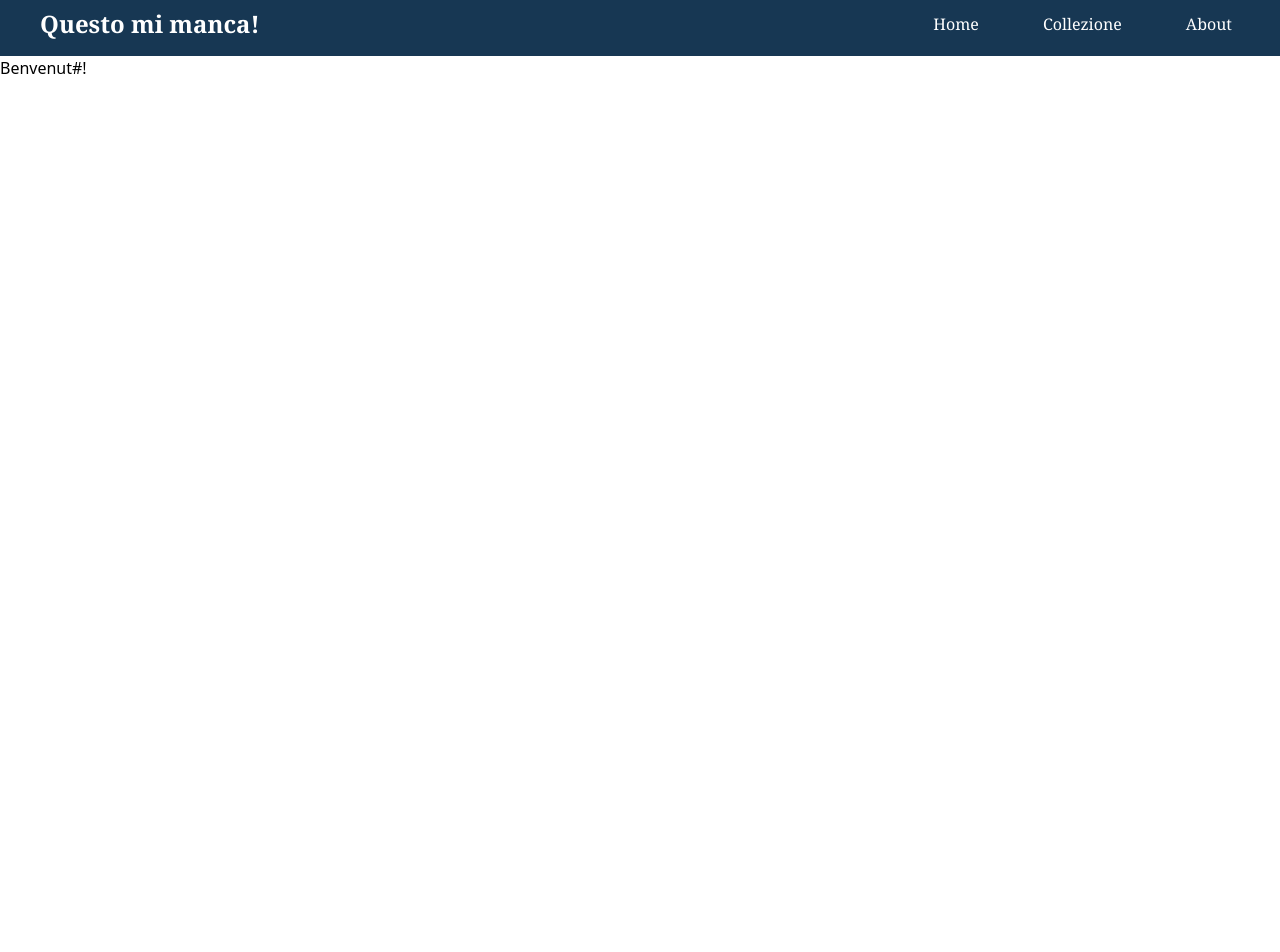
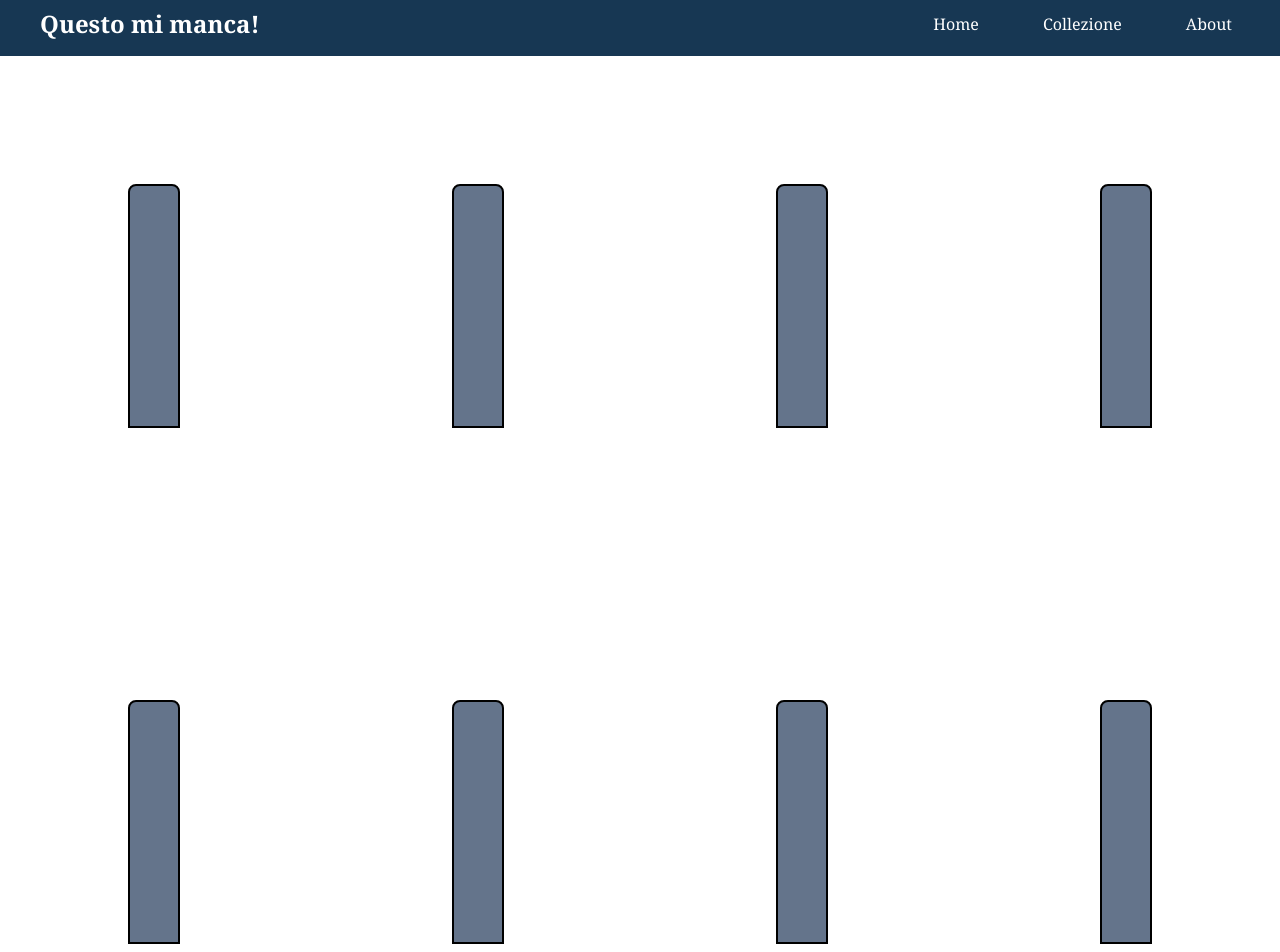
Before and after one commit to Laggatraz/Questo-mi-manca, a SvelteKit app: page / in a window 1280 px wide. Shown: the top 952 px of the page. Before the commit the page ends 800 px from the top, so only its background shows below. Built offline with nearby package versions, Linux system fonts and the light colour scheme.

Commit message:
creato la griglia e aggiunto gli elementi "copertina manga"

```diff
--- a/src/routes/+page.svelte
+++ b/src/routes/+page.svelte
@@ -1 +1,10 @@
-<h1>Benvenut#!</h1>
+<div class="grid grid-cols-4 gap-4">
+	<div class="m-32 border-2 border-black bg-slate-500 bg-auto pb-60 rounded-t-lg"></div>
+	<div class="m-32 border-2 border-black bg-slate-500 bg-auto pb-60 rounded-t-lg"></div>
+	<div class="m-32 border-2 border-black bg-slate-500 bg-auto pb-60 rounded-t-lg"></div>
+	<div class="m-32 border-2 border-black bg-slate-500 bg-auto pb-60 rounded-t-lg"></div>
+	<div class="m-32 border-2 border-black bg-slate-500 bg-auto pb-60 rounded-t-lg"></div>
+	<div class="m-32 border-2 border-black bg-slate-500 bg-auto pb-60 rounded-t-lg"></div>
+	<div class="m-32 border-2 border-black bg-slate-500 bg-auto pb-60 rounded-t-lg"></div>
+	<div class="m-32 border-2 border-black bg-slate-500 bg-auto pb-60 rounded-t-lg"></div>
+</div>
```
Also changed, not shown: src/lib/CradManga.svelte (added).
